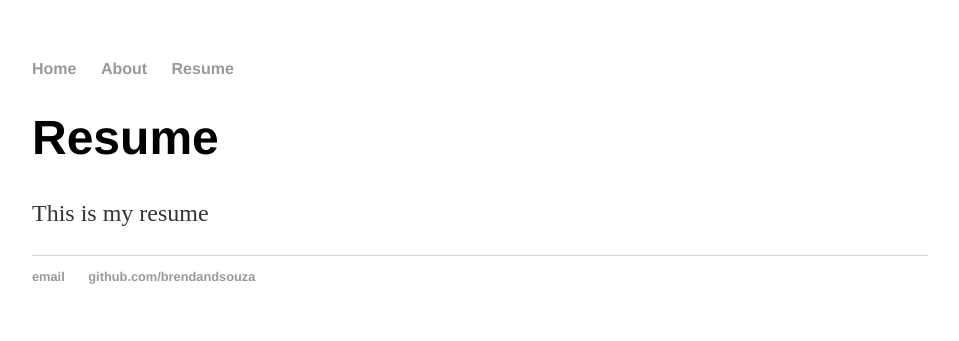
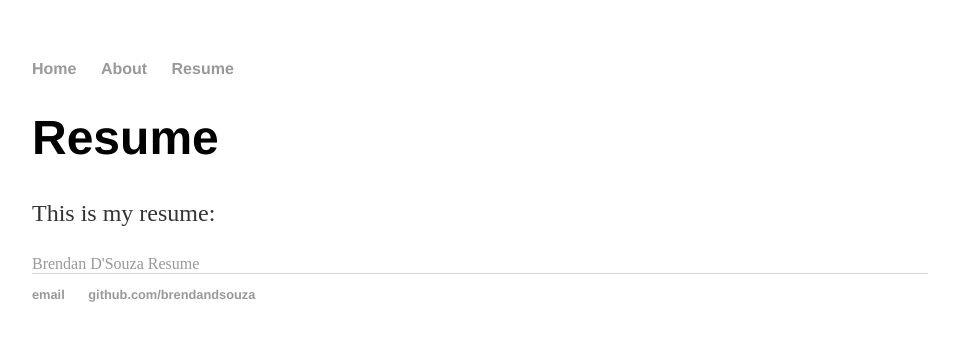
Before and after one commit to brendandsouza/brendandsouza.github.io, a Jekyll site: the page built from resume/resume.html, in a window 1280 px wide. Shown: the top 341 px of the page, without its empty margins (160-1119 px from the left). Built offline with Jekyll 4.4.1, drawn with Linux system fonts in a browser that asks for light colours; nearby versions of some CDN libraries.

Commit message:
updated default and resume

```diff
--- a/resume/resume.html
+++ b/resume/resume.html
@@ -1,9 +1,9 @@
 ---
 layout: default
-title: Brendan D'Souza
+title: Brendan D'Souza - Resume
 ---
 <div class="blurb">
 	<h1>Resume</h1>
-	<p>This is my resume</p>
-
+	<p>This is my resume:</p>
+	<a href="Documents/Resumes/2B.pdf">Brendan D'Souza Resume</a>
 </div><!-- /.blurb -->
```
Also changed, not shown: _layouts/default.html (+2 -1 lines).
